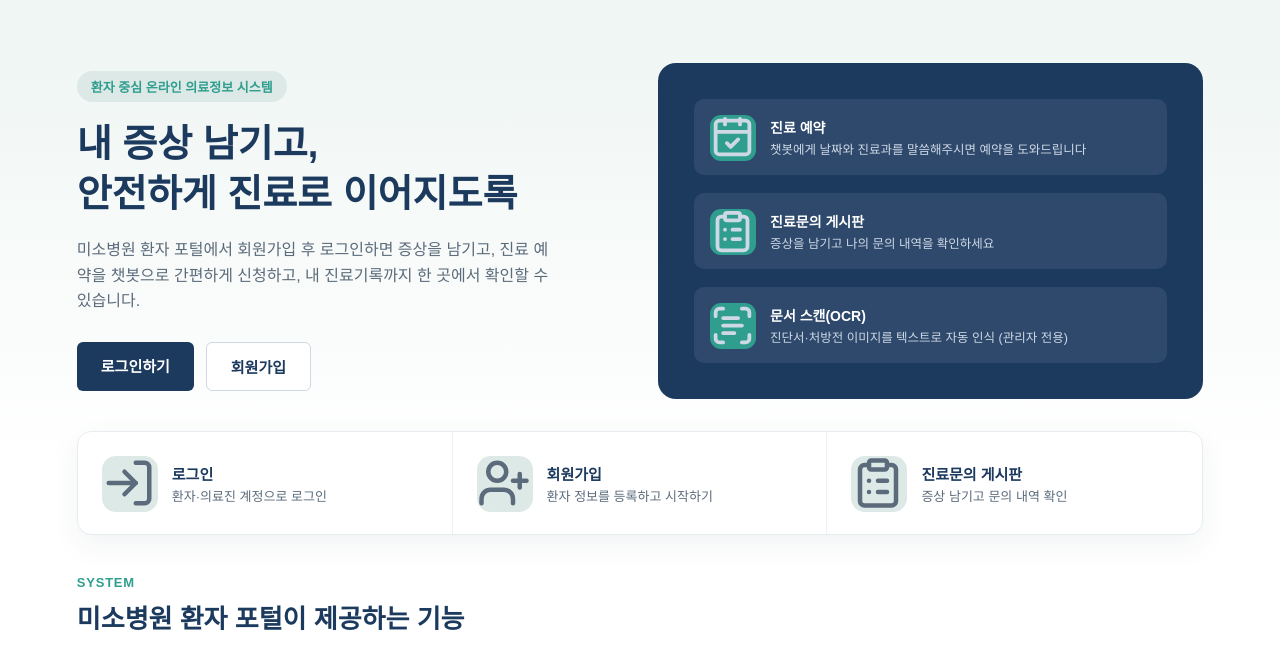
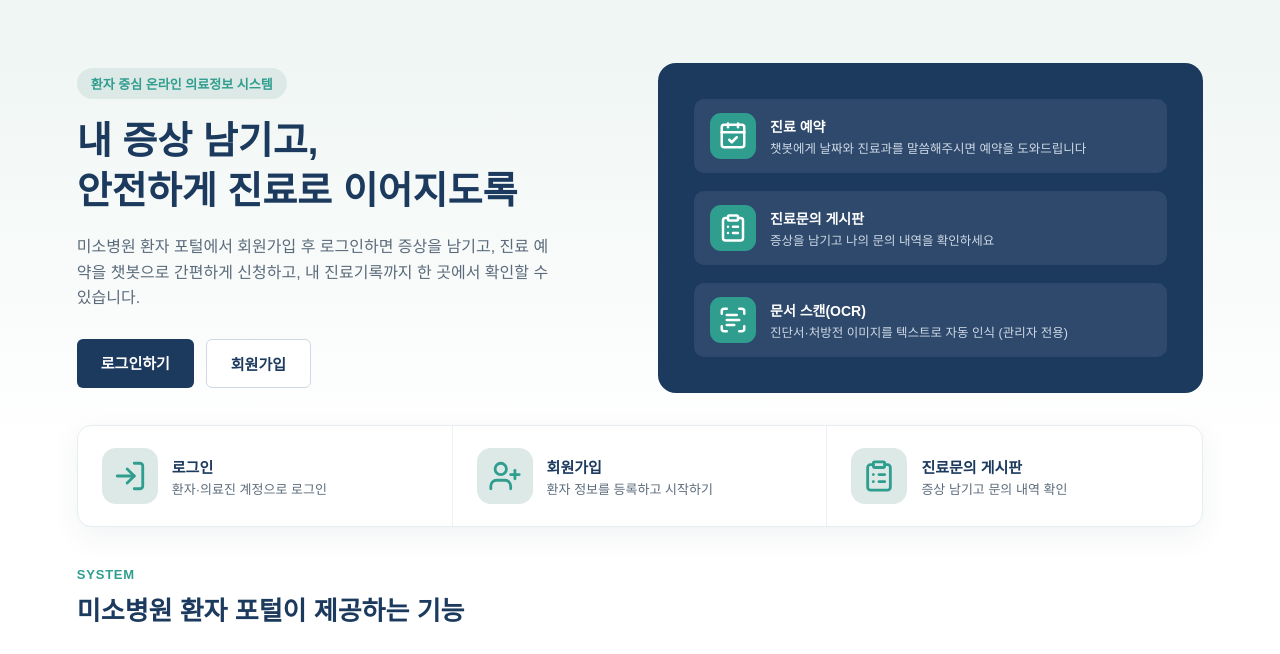
Before and after one commit to SJH910/miso-hospital-web, a plain HTML site: page frontend/index.html in a window 1280 px wide. Shown: the part 77-731 px from the top of the page. Drawn offline with Linux system fonts and the light colour scheme; no server answers.

Commit message:
메인 페이지 아이콘 크기 조정 및 가운데 정렬 버그 수정
hero-visual-icon, quicklink-icon SVG 크기를 줄이고, 범용 span 규칙이
아이콘 span의 display:flex를 덮어써서 좌상단으로 쏠리던 문제를
:not() 선택자로 수정

```diff
--- a/frontend/css/style.css
+++ b/frontend/css/style.css
@@ -350,7 +350,7 @@ body.landing-page {
     font-size: 14px;
 }
 
-.hero-visual-item span {
+.hero-visual-item span:not(.hero-visual-icon) {
     display: block;
     font-size: 12.5px;
     color: #cfd9e6;
@@ -405,7 +405,7 @@ body.landing-page {
     font-size: 15px;
 }
 
-.quicklink-card span {
+.quicklink-card span:not(.quicklink-icon) {
     display: block;
     color: var(--text-muted);
     font-size: 13px;
--- a/frontend/index.html
+++ b/frontend/index.html
@@ -34,7 +34,7 @@
         <div class="hero-visual">
             <a href="reservation.html" class="hero-visual-item">
                 <span class="hero-visual-icon">
-                    <svg xmlns="http://www.w3.org/2000/svg" width="45" height="45" viewBox="0 0 24 24" fill="none" stroke="currentColor" stroke-width="2" stroke-linecap="round" stroke-linejoin="round"><path d="M8 2v3"/><path d="M16 2v3"/><rect x="3" y="3" width="18" height="18" rx="2"/><path d="M3 9h18"/><path d="m9 15 2 2 4-4"/></svg>
+                    <svg xmlns="http://www.w3.org/2000/svg" width="30" height="30" viewBox="0 0 24 24" fill="none" stroke="currentColor" stroke-width="2" stroke-linecap="round" stroke-linejoin="round"><path d="M8 2v3"/><path d="M16 2v3"/><rect x="3" y="3" width="18" height="18" rx="2"/><path d="M3 9h18"/><path d="m9 15 2 2 4-4"/></svg>
                 </span>
                 <div>
                     <strong>진료 예약</strong>
@@ -43,7 +43,7 @@
             </a>
             <a href="board.html" class="hero-visual-item">
                 <span class="hero-visual-icon">
-                    <svg xmlns="http://www.w3.org/2000/svg" width="45" height="45" viewBox="0 0 24 24" fill="none" stroke="currentColor" stroke-width="2" stroke-linecap="round" stroke-linejoin="round"><rect width="8" height="4" x="8" y="2" rx="1" ry="1"/><path d="M16 4h2a2 2 0 0 1 2 2v14a2 2 0 0 1-2 2H6a2 2 0 0 1-2-2V6a2 2 0 0 1 2-2h2"/><path d="M12 11h4"/><path d="M12 16h4"/><path d="M8 11h.01"/><path d="M8 16h.01"/></svg>
+                    <svg xmlns="http://www.w3.org/2000/svg" width="30" height="30" viewBox="0 0 24 24" fill="none" stroke="currentColor" stroke-width="2" stroke-linecap="round" stroke-linejoin="round"><rect width="8" height="4" x="8" y="2" rx="1" ry="1"/><path d="M16 4h2a2 2 0 0 1 2 2v14a2 2 0 0 1-2 2H6a2 2 0 0 1-2-2V6a2 2 0 0 1 2-2h2"/><path d="M12 11h4"/><path d="M12 16h4"/><path d="M8 11h.01"/><path d="M8 16h.01"/></svg>
                 </span>
                 <div>
                     <strong>진료문의 게시판</strong>
@@ -52,7 +52,7 @@
             </a>
             <a href="admin.html" class="hero-visual-item">
                 <span class="hero-visual-icon">
-                    <svg xmlns="http://www.w3.org/2000/svg" width="45" height="45" viewBox="0 0 24 24" fill="none" stroke="currentColor" stroke-width="2" stroke-linecap="round" stroke-linejoin="round"><path d="M3 7V5a2 2 0 0 1 2-2h2"/><path d="M17 3h2a2 2 0 0 1 2 2v2"/><path d="M21 17v2a2 2 0 0 1-2 2h-2"/><path d="M7 21H5a2 2 0 0 1-2-2v-2"/><path d="M7 8h8"/><path d="M7 12h10"/><path d="M7 16h6"/></svg>
+                    <svg xmlns="http://www.w3.org/2000/svg" width="30" height="30" viewBox="0 0 24 24" fill="none" stroke="currentColor" stroke-width="2" stroke-linecap="round" stroke-linejoin="round"><path d="M3 7V5a2 2 0 0 1 2-2h2"/><path d="M17 3h2a2 2 0 0 1 2 2v2"/><path d="M21 17v2a2 2 0 0 1-2 2h-2"/><path d="M7 21H5a2 2 0 0 1-2-2v-2"/><path d="M7 8h8"/><path d="M7 12h10"/><path d="M7 16h6"/></svg>
                 </span>
                 <div>
                     <strong>문서 스캔(OCR)</strong>
@@ -64,21 +64,21 @@
 
     <div class="quicklinks">
         <a href="login.html" class="quicklink-card" id="quicklinkLogin">
-            <span class="quicklink-icon"><svg xmlns="http://www.w3.org/2000/svg" width="54" height="54" viewBox="0 0 24 24" fill="none" stroke="currentColor" stroke-width="2" stroke-linecap="round" stroke-linejoin="round"><path d="m10 17 5-5-5-5"/><path d="M15 12H3"/><path d="M15 3h4a2 2 0 0 1 2 2v14a2 2 0 0 1-2 2h-4"/></svg></span>
+            <span class="quicklink-icon"><svg xmlns="http://www.w3.org/2000/svg" width="34" height="34" viewBox="0 0 24 24" fill="none" stroke="currentColor" stroke-width="2" stroke-linecap="round" stroke-linejoin="round"><path d="m10 17 5-5-5-5"/><path d="M15 12H3"/><path d="M15 3h4a2 2 0 0 1 2 2v14a2 2 0 0 1-2 2h-4"/></svg></span>
             <span>
                 <strong id="quicklinkLoginTitle">로그인</strong>
                 <span id="quicklinkLoginDesc">환자·의료진 계정으로 로그인</span>
             </span>
         </a>
         <a href="signup.html" class="quicklink-card" id="quicklinkSignup">
-            <span class="quicklink-icon"><svg xmlns="http://www.w3.org/2000/svg" width="54" height="54" viewBox="0 0 24 24" fill="none" stroke="currentColor" stroke-width="2" stroke-linecap="round" stroke-linejoin="round"><path d="M16 21v-2a4 4 0 0 0-4-4H6a4 4 0 0 0-4 4v2"/><circle cx="9" cy="7" r="4"/><line x1="19" x2="19" y1="8" y2="14"/><line x1="22" x2="16" y1="11" y2="11"/></svg></span>
+            <span class="quicklink-icon"><svg xmlns="http://www.w3.org/2000/svg" width="34" height="34" viewBox="0 0 24 24" fill="none" stroke="currentColor" stroke-width="2" stroke-linecap="round" stroke-linejoin="round"><path d="M16 21v-2a4 4 0 0 0-4-4H6a4 4 0 0 0-4 4v2"/><circle cx="9" cy="7" r="4"/><line x1="19" x2="19" y1="8" y2="14"/><line x1="22" x2="16" y1="11" y2="11"/></svg></span>
             <span>
                 <strong id="quicklinkSignupTitle">회원가입</strong>
                 <span id="quicklinkSignupDesc">환자 정보를 등록하고 시작하기</span>
             </span>
         </a>
         <a href="board.html" class="quicklink-card">
-            <span class="quicklink-icon"><svg xmlns="http://www.w3.org/2000/svg" width="54" height="54" viewBox="0 0 24 24" fill="none" stroke="currentColor" stroke-width="2" stroke-linecap="round" stroke-linejoin="round"><rect width="8" height="4" x="8" y="2" rx="1" ry="1"/><path d="M16 4h2a2 2 0 0 1 2 2v14a2 2 0 0 1-2 2H6a2 2 0 0 1-2-2V6a2 2 0 0 1 2-2h2"/><path d="M12 11h4"/><path d="M12 16h4"/><path d="M8 11h.01"/><path d="M8 16h.01"/></svg></span>
+            <span class="quicklink-icon"><svg xmlns="http://www.w3.org/2000/svg" width="34" height="34" viewBox="0 0 24 24" fill="none" stroke="currentColor" stroke-width="2" stroke-linecap="round" stroke-linejoin="round"><rect width="8" height="4" x="8" y="2" rx="1" ry="1"/><path d="M16 4h2a2 2 0 0 1 2 2v14a2 2 0 0 1-2 2H6a2 2 0 0 1-2-2V6a2 2 0 0 1 2-2h2"/><path d="M12 11h4"/><path d="M12 16h4"/><path d="M8 11h.01"/><path d="M8 16h.01"/></svg></span>
             <span>
                 <strong>진료문의 게시판</strong>
                 <span>증상 남기고 문의 내역 확인</span>
```
